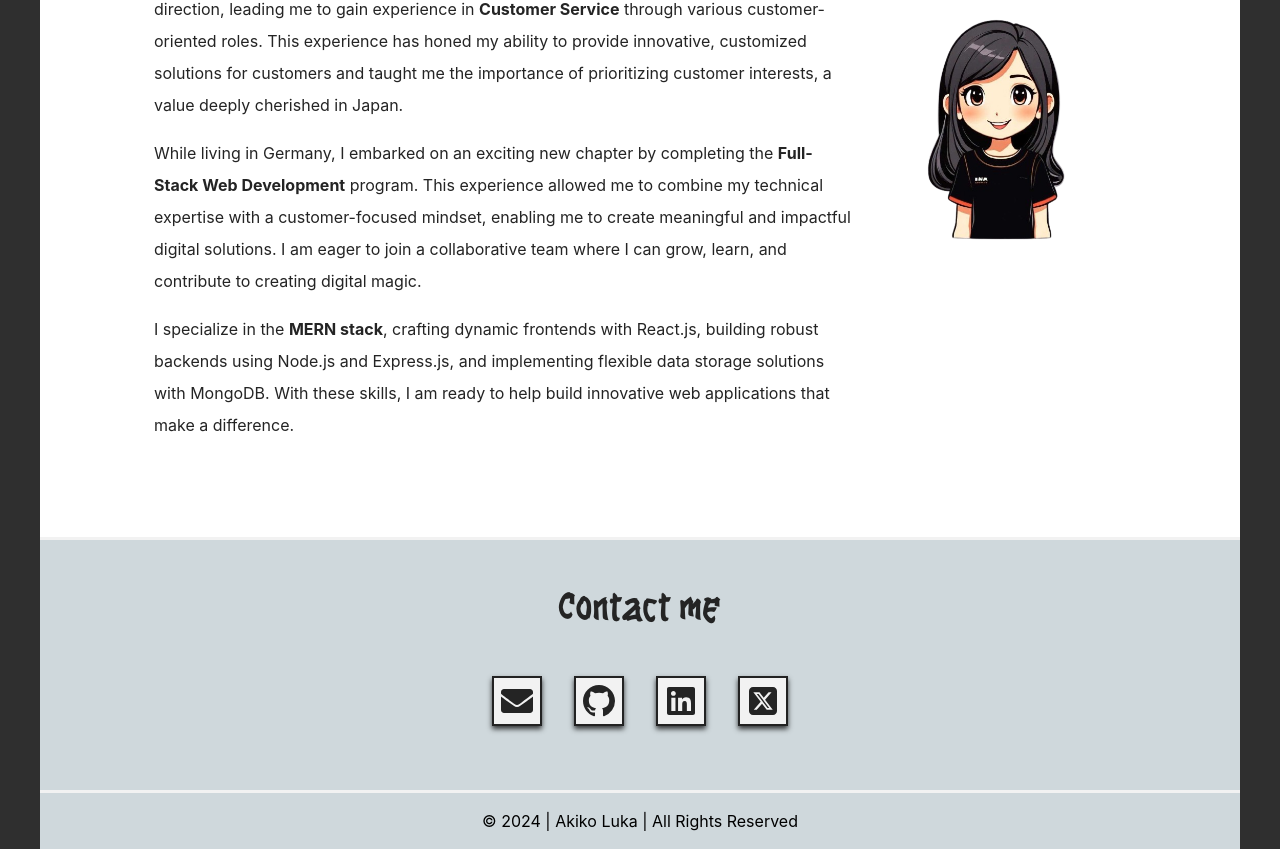
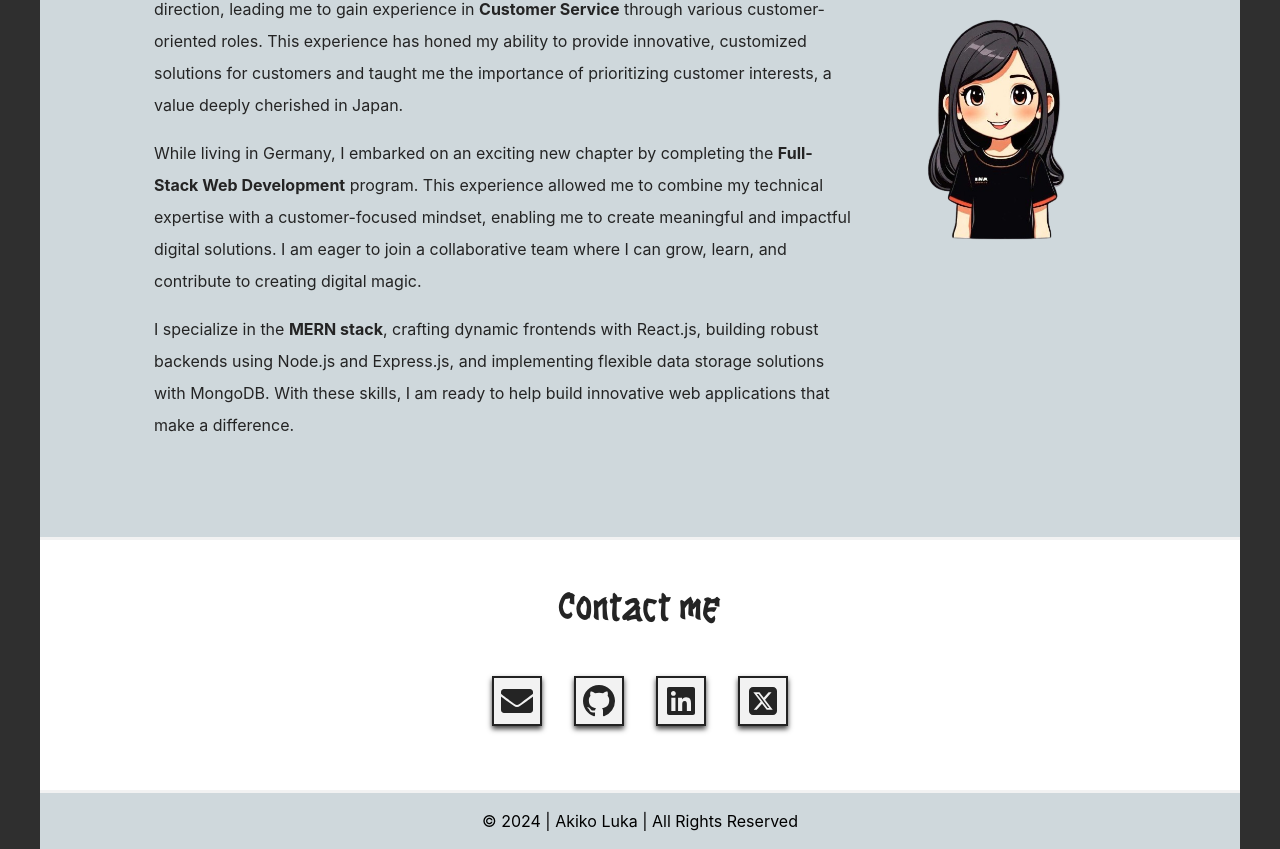
Before and after one commit to akiko-luka/akiko-portfolio, a React (Vite) app: page / in a window 1280 px wide. Shown: the part 3963-4812 px from the top of the page. Built offline with nearby package versions, Linux system fonts and the light colour scheme.

Commit message:
fix light mode bg for about and contact-me

```diff
--- a/src/components/About.jsx
+++ b/src/components/About.jsx
@@ -11,7 +11,7 @@ const About = () => {
   return (
     <section
       id="about"
-      className={`scroll flex flex-col items-center border-b-[3px] p-8 pb-20 ${darkMode ? "border-gray-dark bg-black-main text-white-main" : "border-gray-main"}`}
+      className={`scroll flex flex-col items-center border-b-[3px] p-8 pb-20 ${darkMode ? "border-gray-dark bg-black-main text-white-main" : "border-gray-main bg-green-light"}`}
     >
       <h2 className="mb-16 mt-4 font-jp-font text-4xl font-[700]">About</h2>
       <div className="flex flex-col items-center gap-4 md:flex-row">
--- a/src/components/Contact/ContactContainer.jsx
+++ b/src/components/Contact/ContactContainer.jsx
@@ -16,7 +16,7 @@ const ContactContainer = () => {
     <>
       <section
         id="contact"
-        className={`scroll flex flex-col flex-wrap items-center border-b-[3px] p-8 ${darkMode ? "border-gray-dark bg-black-main text-white-main" : "border-gray-main bg-green-light"}`}
+        className={`scroll flex flex-col flex-wrap items-center border-b-[3px] p-8 ${darkMode ? "border-gray-dark bg-black-main text-white-main" : "border-gray-main"}`}
       >
         <h2 className="font-jp-font mb-4 mt-4 text-4xl font-[700]">
           Contact me
```
